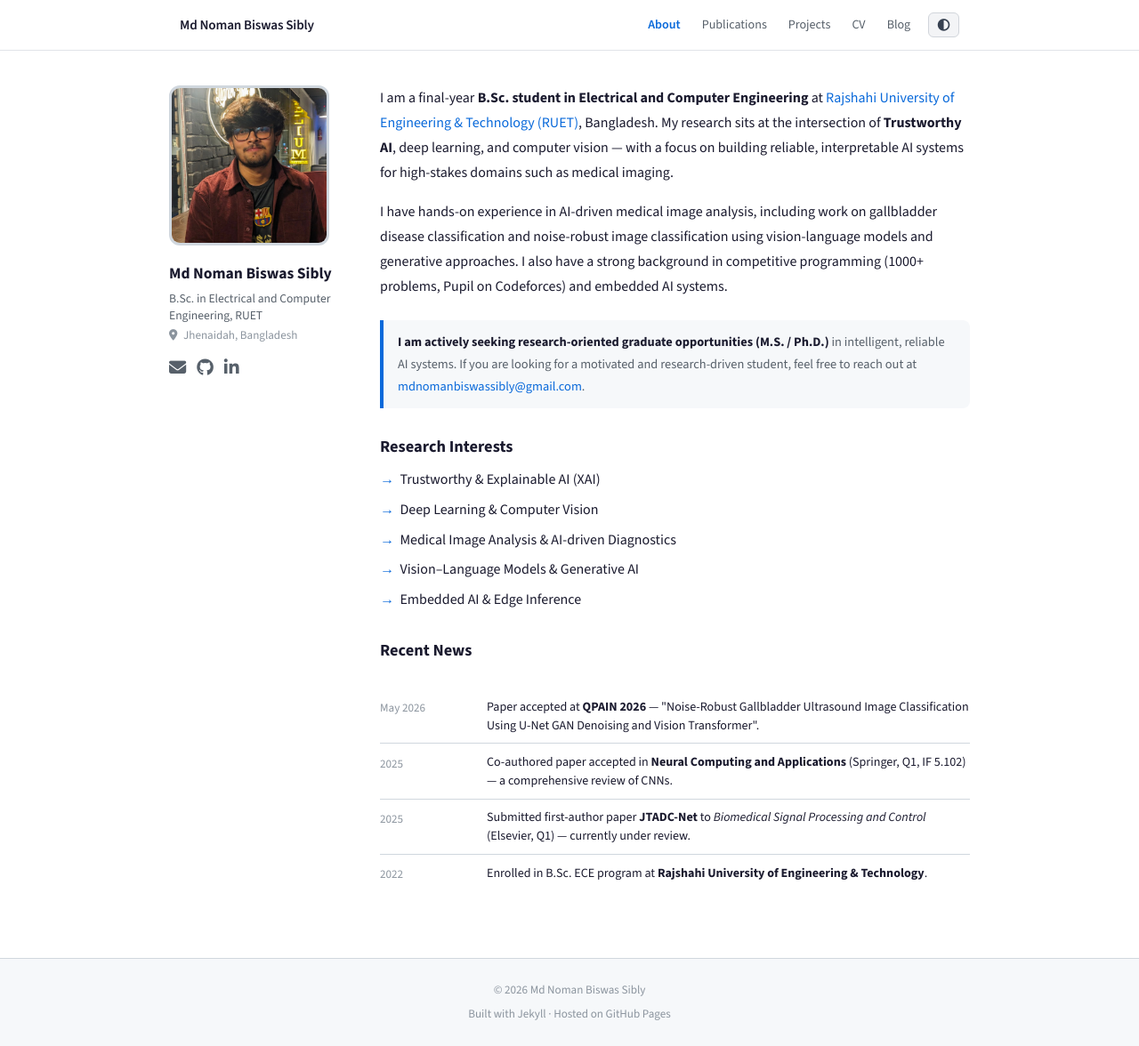
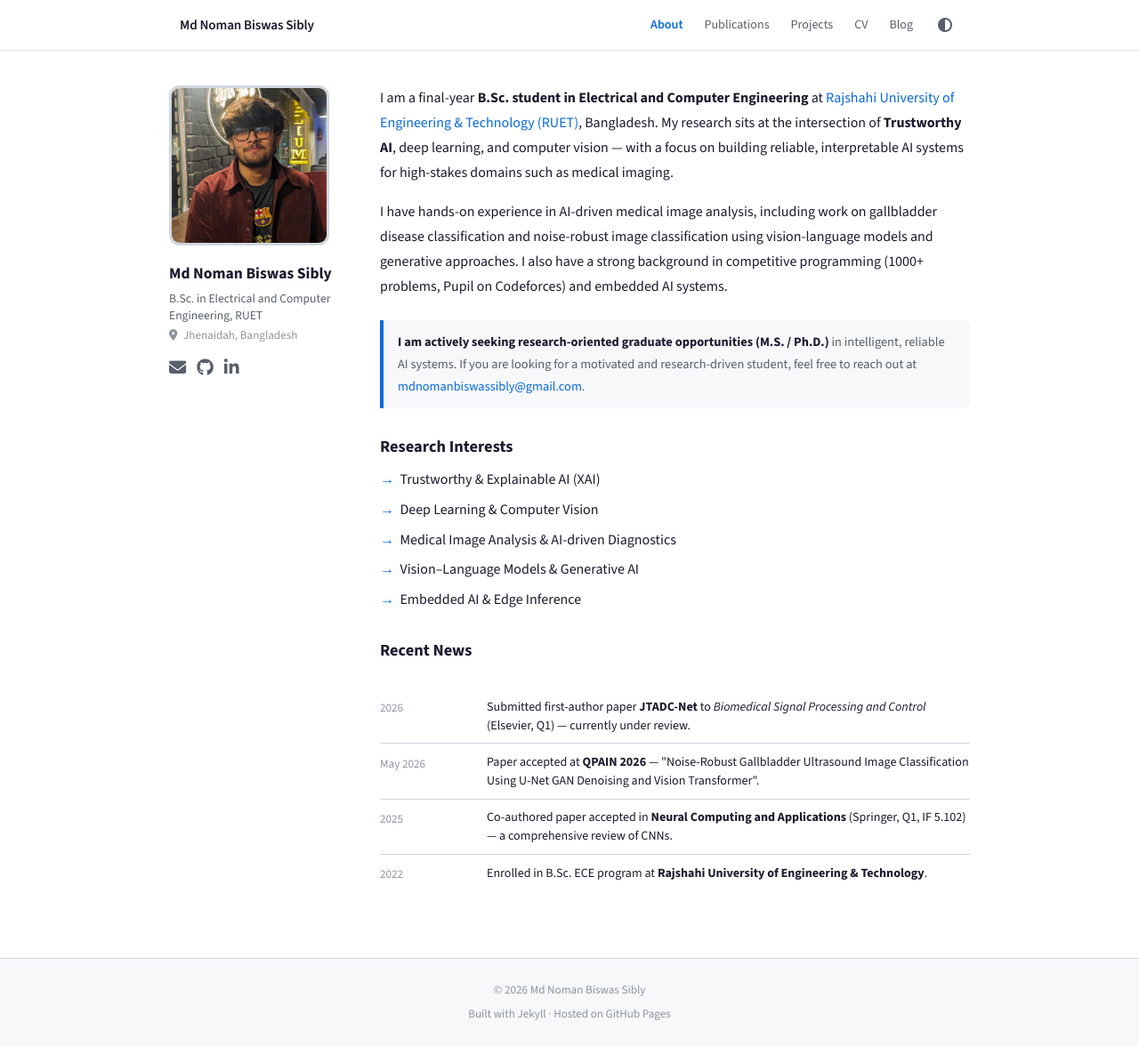
Before and after one commit to Md-Noman-Biswas/Md-Noman-Biswas.github.io, a Jekyll site: the page built from _pages/about.md, in a window 1280 px wide and 1176 px high. Shown: the whole window at 89% size. Built offline with Jekyll 4.4.1, drawn with Linux system fonts in a browser that asks for light colours; a style sheet for code colours, icons or effects is not loaded.

Commit message:
fixing issue

```diff
--- a/_pages/about.md
+++ b/_pages/about.md
@@ -26,6 +26,12 @@ I have hands-on experience in AI-driven medical image analysis, including work o
 
 <div class="news-section">
   <div class="news-item">
+    <span class="news-date">2026</span>
+    <span class="news-text">
+      Submitted first-author paper <strong>JTADC-Net</strong> to <em>Biomedical Signal Processing and Control</em> (Elsevier, Q1) — currently under review.
+    </span>
+  </div>
+  <div class="news-item">
     <span class="news-date">May 2026</span>
     <span class="news-text">
       Paper accepted at <strong>QPAIN 2026</strong> — "Noise-Robust Gallbladder Ultrasound Image Classification Using U-Net GAN Denoising and Vision Transformer".
@@ -38,12 +44,6 @@ I have hands-on experience in AI-driven medical image analysis, including work o
     </span>
   </div>
   <div class="news-item">
-    <span class="news-date">2025</span>
-    <span class="news-text">
-      Submitted first-author paper <strong>JTADC-Net</strong> to <em>Biomedical Signal Processing and Control</em> (Elsevier, Q1) — currently under review.
-    </span>
-  </div>
-  <div class="news-item">
     <span class="news-date">2022</span>
     <span class="news-text">
       Enrolled in B.Sc. ECE program at <strong>Rajshahi University of Engineering &amp; Technology</strong>.
--- a/_sass/_navbar.scss
+++ b/_sass/_navbar.scss
@@ -53,17 +53,22 @@ html[data-theme="dark"] #main-navbar .navbar-toggler-icon {
   filter: invert(1);
 }
 
-// Theme toggle button
+// Theme toggle button — minimal circle icon
 .theme-toggle-btn {
-  color: var(--toggle-color);
-  background-color: var(--toggle-bg);
-  border: 1px solid var(--toggle-border);
-  border-radius: 6px;
-  padding: 0.3rem 0.6rem;
-  font-size: 0.85rem;
-  line-height: 1.2;
+  color: var(--text-secondary);
+  background: transparent;
+  border: none;
+  border-radius: 50%;
+  width: 2rem;
+  height: 2rem;
+  display: flex;
+  align-items: center;
+  justify-content: center;
+  font-size: 1rem;
+  line-height: 1;
   cursor: pointer;
-  transition: color $theme-transition, background-color $theme-transition, border-color $theme-transition;
+  transition: color $theme-transition, background-color $theme-transition;
+  padding: 0;
 
   i {
     pointer-events: none;
@@ -71,7 +76,6 @@ html[data-theme="dark"] #main-navbar .navbar-toggler-icon {
 
   &:hover {
     color: var(--accent);
-    border-color: var(--accent);
     background-color: var(--bg-secondary);
   }
 
```
